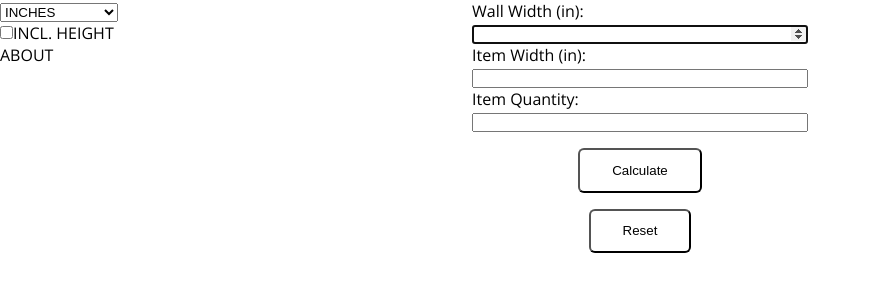
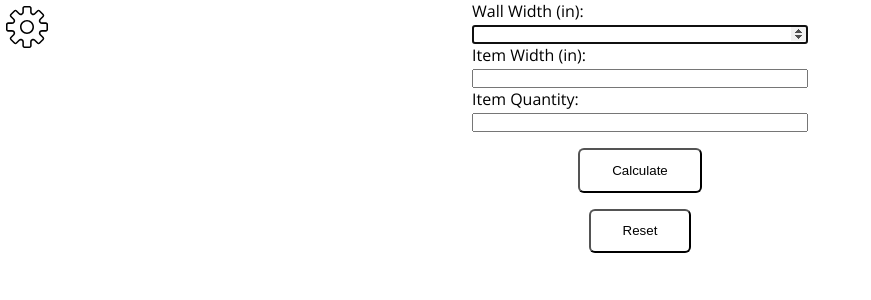
Before and after one commit to jamesthomasdavey/gallerizer, a React (Create React App) app: page / in a window 1280 px wide. Shown: the top 300 px of the page, without its empty margins (0-871 px from the left). Built offline with nearby package versions, Linux system fonts and the light colour scheme.

Commit message:
add smoother settings and div transitions

```diff
--- a/src/Components/Nav/Nav.jsx
+++ b/src/Components/Nav/Nav.jsx
@@ -3,24 +3,26 @@ import React from "react";
 import classes from "./Nav.module.css";
 
 const nav = props => {
+  const wrapperClasses = [classes.wrapper];
+  if (props.navOpen) {
+    wrapperClasses.push(classes.open);
+  }
+
   return (
-    <div className={classes.wrapper}>
+    <div className={wrapperClasses.join(" ")}>
       <div className="nav__menu">
         <ul className="nav__menu-list">
           <li>
-            <select
-              id="unit"
+            <input
+              type="checkbox"
+              checked={props.isMetric}
+              id="isMetric"
+              value="Metric"
               onChange={props.changeUnit}
-              defaultValue={props.isMetric ? "centimeters" : "inches"}
-            >
-              <option value="inches" className="unit">
-                INCHES
-              </option>
-              ,
-              <option value="centimeters" className="unit">
-                CENTIMETERS
-              </option>
-            </select>
+            />
+            <label className={classes.navItem} htmlFor="isMetric">
+              Metric
+            </label>
           </li>
           <li>
             <input
@@ -30,11 +32,13 @@ const nav = props => {
               value="Include Height"
               onChange={props.changeHeightDisplay}
             />
-            <label htmlFor="includeHeight">INCL. HEIGHT</label>
+            <label className={classes.navItem} htmlFor="includeHeight">
+              Incl. Height
+            </label>
           </li>
           <li>
             <div id="about">
-              <p>ABOUT</p>
+              <p className={classes.navItem}>About</p>
             </div>
           </li>
         </ul>
--- a/src/Components/Nav/Nav.module.css
+++ b/src/Components/Nav/Nav.module.css
@@ -1,7 +1,18 @@
 .wrapper {
+  padding-top: 100px;
   display: block;
   position: absolute;
-  /* width: 260px; */
+  width: 260px;
+  left: -260px;
+  top: 0;
+  height: 100%;
+  transition: 0.4s all ease;
+}
+
+.wrapper.open {
   left: 0;
-  top: 0;
 }
+
+.navItem {
+  text-transform: uppercase;
+}
--- a/src/Components/Results/Results.jsx
+++ b/src/Components/Results/Results.jsx
@@ -39,7 +39,7 @@ const results = props => {
           onClick={() => props.selectItem(props.selectedItemIndex - 1)}
           disabled={props.disablePreviousButton}
         >
-          &laquo;
+          <span>&laquo;</span>
         </button>
         <Wall
           formValues={props.formValues}
@@ -55,7 +55,7 @@ const results = props => {
           onClick={() => props.selectItem(props.selectedItemIndex + 1)}
           disabled={props.disableNextButton}
         >
-          &raquo;
+          <span>&raquo;</span>
         </button>
       </div>
     </div>
--- a/src/Components/Results/Results.module.css
+++ b/src/Components/Results/Results.module.css
@@ -9,16 +9,32 @@
   font-weight: 300;
   outline: 0;
   padding: 0 1rem;
-  color: grey;
   transition: 0.3s all ease;
 }
 
 .Results button:hover {
   cursor: pointer;
-  color: black;
 }
 
-.Results button:disabled {
-  cursor: default;
+.Results button span {
+  display: block;
+  color: grey;
+  transition: 0.3s all ease;
+}
+
+.Results button:hover span {
+  color: black;
+  transform: scale(1.1);
+}
+
+.Results button:disabled span {
   color: lightgrey;
 }
+
+.Results button:disabled:hover {
+  cursor: default;
+}
+
+.Results button:disabled:hover span {
+  transform: scale(1);
+}
--- a/src/Components/Results/Wall/Wall.module.css
+++ b/src/Components/Results/Wall/Wall.module.css
@@ -4,7 +4,7 @@
   padding-top: 4rem;
   padding-bottom: 7rem;
   background-color: #f5f5f5;
-  overflow: hidden;
+  overflow: visible;
 }
 
 .inner {
--- a/src/Containers/App.css
+++ /dev/null
@@ -1,71 +0,0 @@
-@import url('https://fonts.googleapis.com/css?family=Open+Sans:400,600');
-
-/*****************************
-******************* VARIABLES
-*****************************/
-
-/* colors */
-
-:root {
-
-}
-
-/* fonts */
-
-:root {
-  --main-stack: 'Open Sans', sans-serif;
-}
-
-/* dimensions */
-
-:root {
-
-}
-
-/*****************************
-************************ BASE
-*****************************/
-
-.clearfix::after {
-  content: '';
-  clear: both;
-  display: table;
-}
-
-html {
-  box-sizing: border-box;
-  height: 100%;
-}
-
-*,
-*:before,
-*:after {
-  box-sizing: inherit;
-  margin: 0;
-  padding: 0;
-}
-
-/*****************************
-********************* GENERAL
-*****************************/
-
-body {
-  font-family: var(--main-stack);
-  height: 100%;
-  width: 100%;
-}
-
-ul {
-  list-style-type: none;
-}
-
-.app {
-  display: flex;
-  justify-content: space-around;
-  width: 100%;
-}
-
-main {
-  width: 90%;
-  max-width: 720px;
-}
--- a/src/Containers/App.js
+++ b/src/Containers/App.js
@@ -1,5 +1,5 @@
 import React, { Component } from "react";
-import "./App.css";
+import classes from "./App.module.css";
 
 import Nav from "../Components/Nav/Nav";
 import Form from "../Components/Form/Form";
@@ -23,7 +23,8 @@ class App extends Component {
     },
     margin: 0,
     maxMargin: 0,
-    selectedItemIndex: 0
+    selectedItemIndex: 0,
+    navOpen: false
   };
 
   formRef = React.createRef();
@@ -126,22 +127,42 @@ class App extends Component {
     return maxMargin < margin ? maxMargin : margin;
   };
 
+  toggleNavHandler = () => {
+    const currentNavOpen = this.state.navOpen;
+    this.setState({ navOpen: !currentNavOpen });
+  };
+
   render() {
     const disableDecreaseButton = this.state.margin <= 0;
     const disableIncreaseButton = this.state.margin >= this.state.maxMargin;
     const disablePreviousButton = this.state.selectedItemIndex <= 0;
     const disableNextButton =
       this.state.selectedItemIndex + 1 >= this.state.formValues.itemQuantity;
+    const mainClasses = [classes.main];
+    const gearClasses = [classes.GearIcon];
+    if (this.state.navOpen) {
+      mainClasses.push(classes.shift);
+      gearClasses.push(classes.rotate);
+    }
 
     return (
-      <div className="app" onKeyPress={e => this.keyPressHandler(e)}>
+      <div
+        className={classes.wrapper}
+        onKeyPress={e => this.keyPressHandler(e)}
+      >
+        <div
+          className={gearClasses.join(" ")}
+          onClick={this.toggleNavHandler}
+        />
         <Nav
           isMetric={this.state.isMetric}
           includeHeight={this.state.includeHeight}
           changeUnit={this.changeUnitHandler}
           changeHeightDisplay={this.changeHeightDisplayHandler}
+          navOpen={this.state.navOpen}
         />
-        <main>
+        <main className={mainClasses.join(" ")}>
+          <div className={classes.container}>
             <Form
               ref={this.formRef}
               isMetric={this.state.isMetric}
@@ -164,6 +185,7 @@ class App extends Component {
               disablePreviousButton={disablePreviousButton}
               disableNextButton={disableNextButton}
             />
+          </div>
         </main>
       </div>
     );
--- /dev/null
+++ b/src/Containers/App.module.css
@@ -0,0 +1,48 @@
+.wrapper {
+  /* display: flex;
+  justify-content: space-around; */
+  width: 100%;
+}
+
+.main {
+  width: 100%;
+  transition: 0.4s all ease;
+}
+
+.main.shift {
+  padding-left: 260px;
+}
+
+.container {
+  margin: 0 auto;
+  max-width: 768px;
+  width: 80%;
+  /* background-color: blue; */
+}
+
+.GearIcon {
+  position: absolute;
+  left: 0;
+  top: 0;
+  background-image: url("./../Assets/Images/gear.svg");
+  background-size: 42px;
+  background-repeat: no-repeat;
+  background-position: center center;
+  width: 54px;
+  height: 54px;
+  transition: 0.3s all ease;
+  border-radius: 100%;
+  z-index: 1000;
+}
+
+.GearIcon.rotate {
+  transform: rotate(67.5deg);
+}
+
+.GearIcon:hover {
+  cursor: pointer;
+}
+
+/* .GearIcon {
+  background-image: url("./../Assets/")
+}~try */
--- a/src/index.css
+++ b/src/index.css
@@ -59,14 +59,3 @@ body {
 ul {
   list-style-type: none;
 }
-
-.app {
-  display: flex;
-  justify-content: space-around;
-  width: 100%;
-}
-
-main {
-  width: 90%;
-  max-width: 720px;
-}
```
Also changed, not shown: src/Assets/Images/gear.svg (added). Lines whose indentation alone changed are shown as unchanged.
